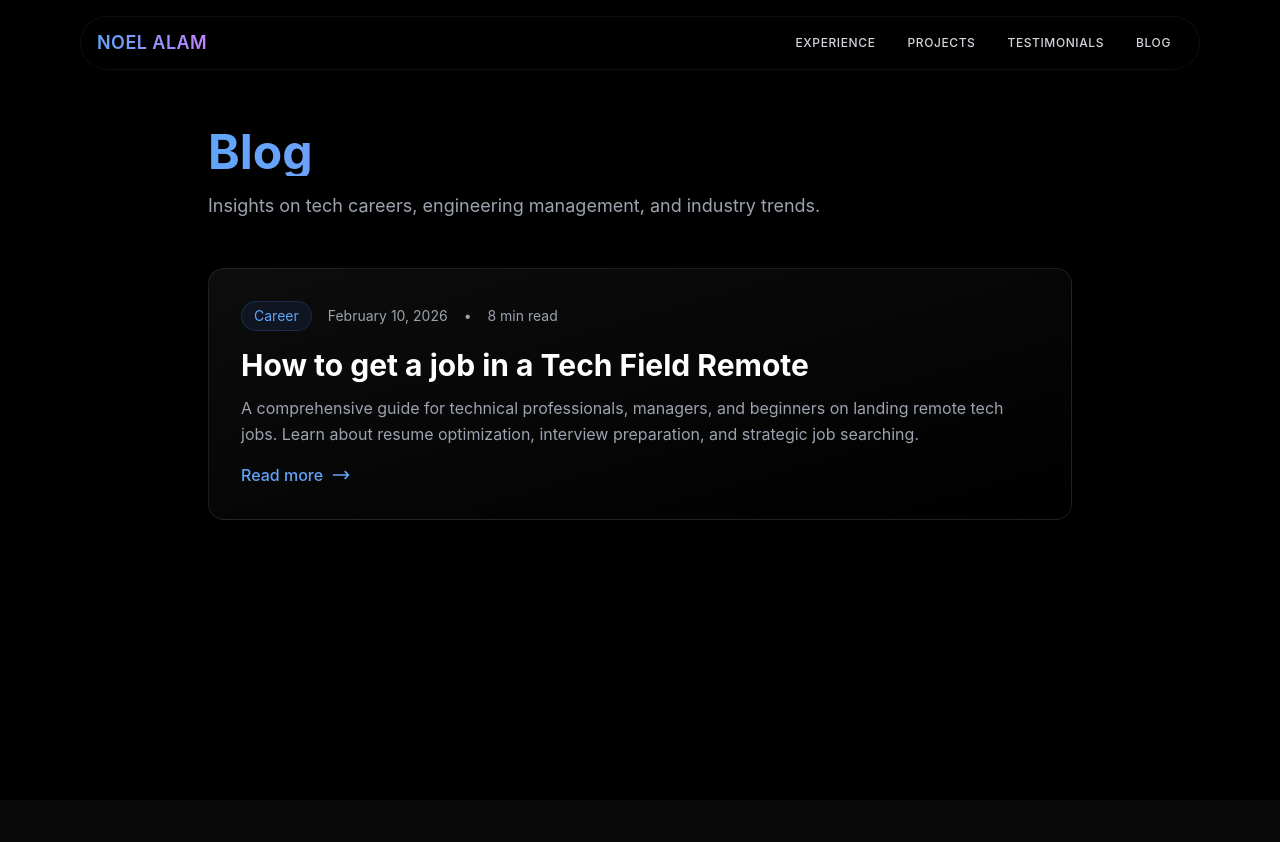
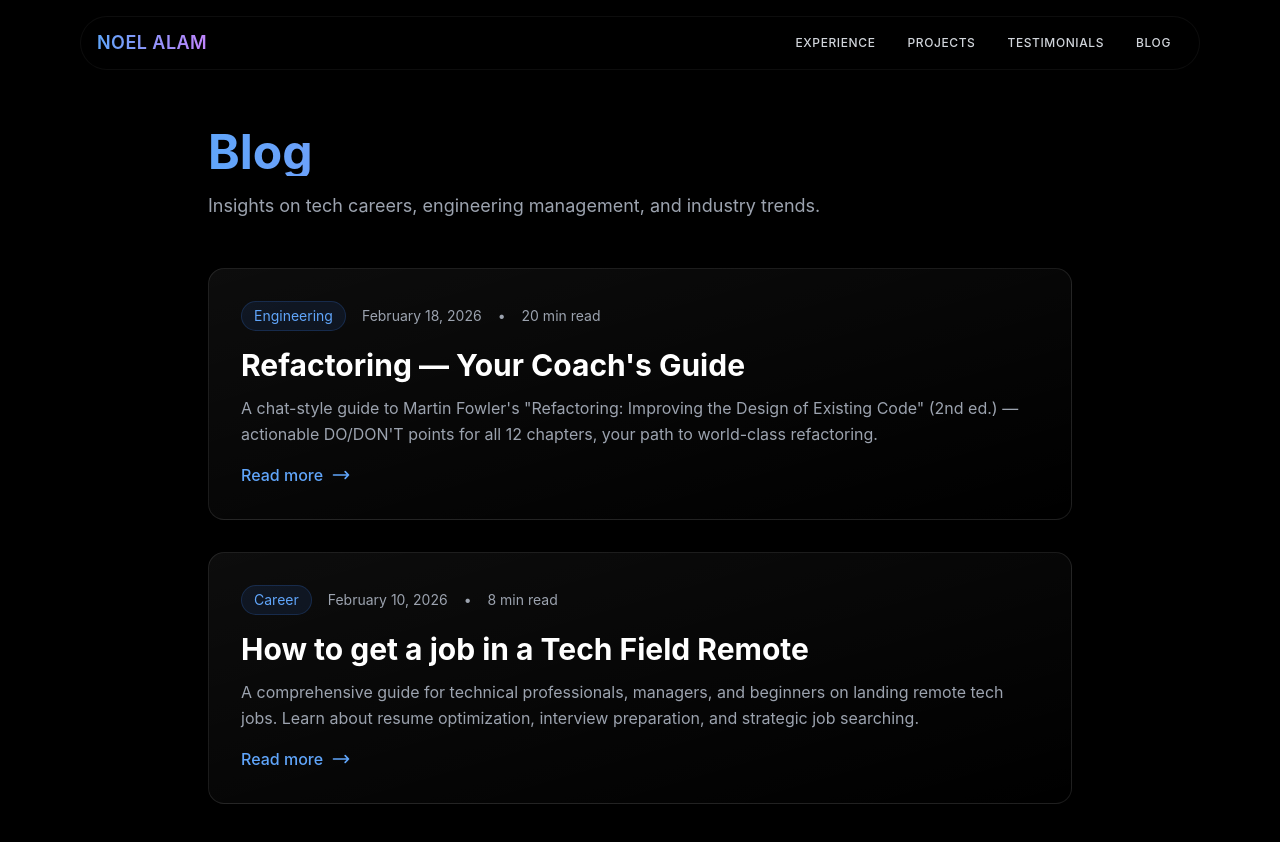
Before and after one commit to noelalam9999/Noelalam.com, a Next.js app: page /blog in a window 1280 px wide. Shown: the top 842 px of the page. Before the commit the page ends 800 px from the top, so only its background shows below. Built offline with nearby package versions, Linux system fonts and the light colour scheme.

Commit message:
refactoring blog

```diff
--- a/app/blog/page.tsx
+++ b/app/blog/page.tsx
@@ -5,6 +5,14 @@ import Link from 'next/link';
 import Navigation from '@/components/Navigation';
 
 const blogPosts = [
+  {
+    slug: 'refactoring-margin-fowler',
+    title: "Refactoring — Your Coach's Guide",
+    excerpt: "A chat-style guide to Martin Fowler's \"Refactoring: Improving the Design of Existing Code\" (2nd ed.) — actionable DO/DON'T points for all 12 chapters, your path to world-class refactoring.",
+    date: 'February 18, 2026',
+    readTime: '20 min read',
+    category: 'Engineering'
+  },
   {
     slug: 'how-to-get-a-job-in-tech-remote',
     title: 'How to get a job in a Tech Field Remote',
```
